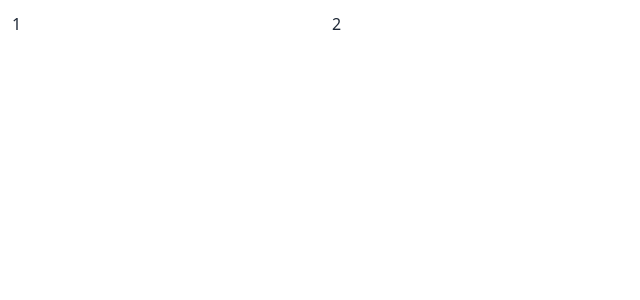
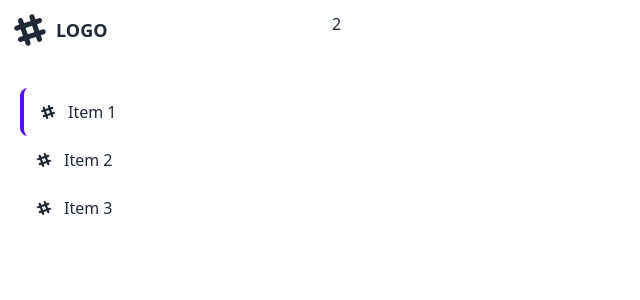
Before and after one commit to mahmoudabdelaziz1993/dashboard-clone-app, a React (Create React App) app: page / in a window 1280 px wide. Shown: the top 300 px of the page, without its empty margins (0-640 px from the left). Built offline with nearby package versions, Linux system fonts and the light colour scheme.

Commit message:
Feat: Dummy Cool navbar

```diff
--- a/package.json
+++ b/package.json
@@ -9,6 +9,7 @@
     "daisyui": "^2.20.0",
     "react": "^18.2.0",
     "react-dom": "^18.2.0",
+    "react-icons": "^4.4.0",
     "react-scripts": "^5.0.1",
     "web-vitals": "^2.1.4"
   },
--- a/src/App.js
+++ b/src/App.js
@@ -1,7 +1,11 @@
+import { Nav } from "./components/Nav";
+
 function App() {
   return (
     <div className="w-full h-[100vh] grid md:grid-cols-12 grid-cols-1">
-      <div className="col-span-1 p-3 md:col-span-3">1</div>
+      <div className="col-span-1 p-3 md:col-span-3">
+        <Nav />
+      </div>
       <div className="col-span-1 pt-3 pl-3 md:col-span-9">2</div>
       {/* <h2 className="text-5xl text-red-300"> hay dude !</h2> */}
     </div>
--- /dev/null
+++ b/src/components/Nav.js
@@ -0,0 +1,48 @@
+import React from "react";
+import { FaSlackHash } from "react-icons/fa";
+export const Nav = () => {
+  return (
+    <div className="flex gap-8 md:flex-col ">
+      <div className="flex items-center gap-2">
+        <FaSlackHash className="text-4xl" />
+        <h3 className="text-lg font-bold uppercase">Logo</h3>
+      </div>
+      <ul className="w-56 p-2 menu md:menu-vertical menu-horizontal bg-base-100 rounded-box">
+        <li className="bordered">
+          <a href="!#">
+            <FaSlackHash />
+            <span className="hidden md:flex"> Item 1</span>
+          </a>
+        </li>
+        <li>
+          <a href="!#">
+            <FaSlackHash />
+            <span className="hidden md:flex"> Item 2</span>
+          </a>
+        </li>
+        <li tabindex="0">
+          <span>
+            {" "}
+            <FaSlackHash />
+            <span className="hidden md:flex"> Item 3</span>
+          </span>
+          <ul className="bg-base-300">
+            <li>
+              <a href="!#">
+                {" "}
+                <FaSlackHash />
+                Submenu 1
+              </a>
+            </li>
+            <li>
+              <a href="!#">Submenu 2</a>
+            </li>
+            <li>
+              <a href="!#">Submenu 3</a>
+            </li>
+          </ul>
+        </li>
+      </ul>{" "}
+    </div>
+  );
+};
```
Also changed, not shown: 1 other file (tests, documents, lock files or other folders).
